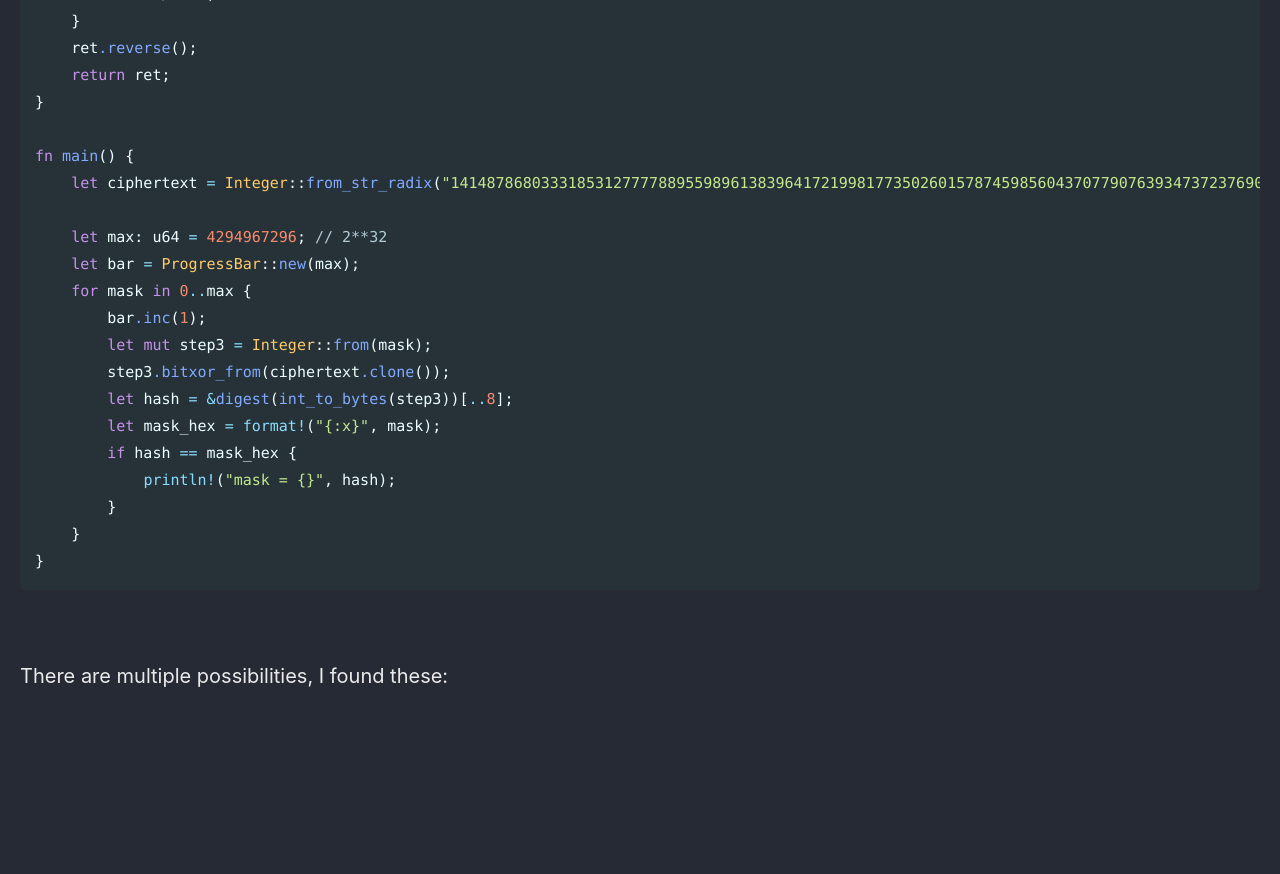
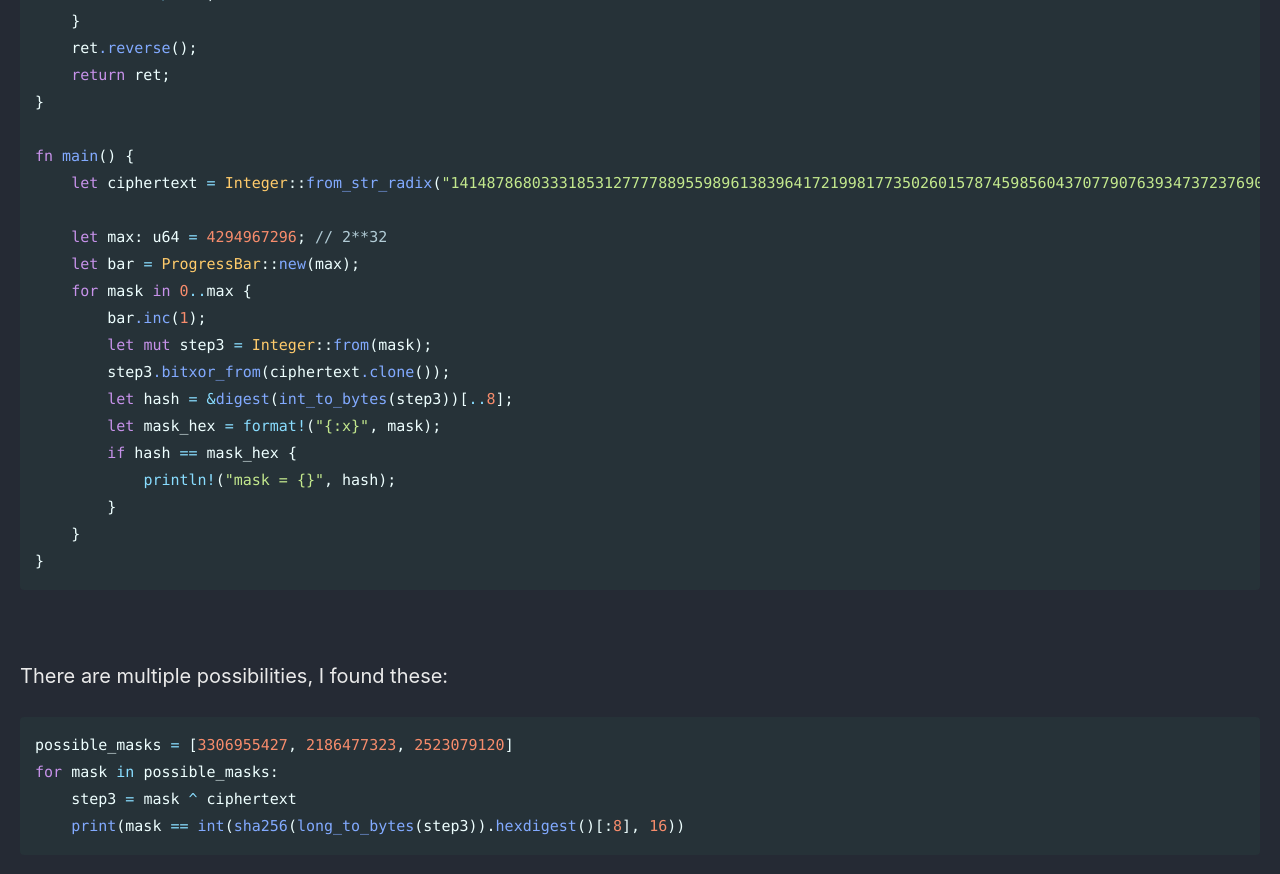
Before and after one commit to Connor-McCartney/Connor-McCartney.github.io, a Jekyll site: the page built from _pages/cryptography/rsa/interns-adventofctf2024.md, in a window 1280 px wide and 900 px high, scrolled down 2476 px. Shown: the top 874 px of the window. Built offline with Jekyll 4.4.1, drawn with Linux system fonts in a browser that asks for light colours; cached includes are drawn as plain includes; before the commit the page ends 3223 px from its top, so only the background shows below that.

Commit message:
Update interns-adventofctf2024.md

````diff
--- a/_pages/cryptography/rsa/interns-adventofctf2024.md
+++ b/_pages/cryptography/rsa/interns-adventofctf2024.md
@@ -122,3 +122,10 @@ fn main() {
 <br>
 
 There are multiple possibilities, I found these:
+
+```python
+possible_masks = [3306955427, 2186477323, 2523079120]
+for mask in possible_masks:
+    step3 = mask ^ ciphertext
+    print(mask == int(sha256(long_to_bytes(step3)).hexdigest()[:8], 16))
+```
````
